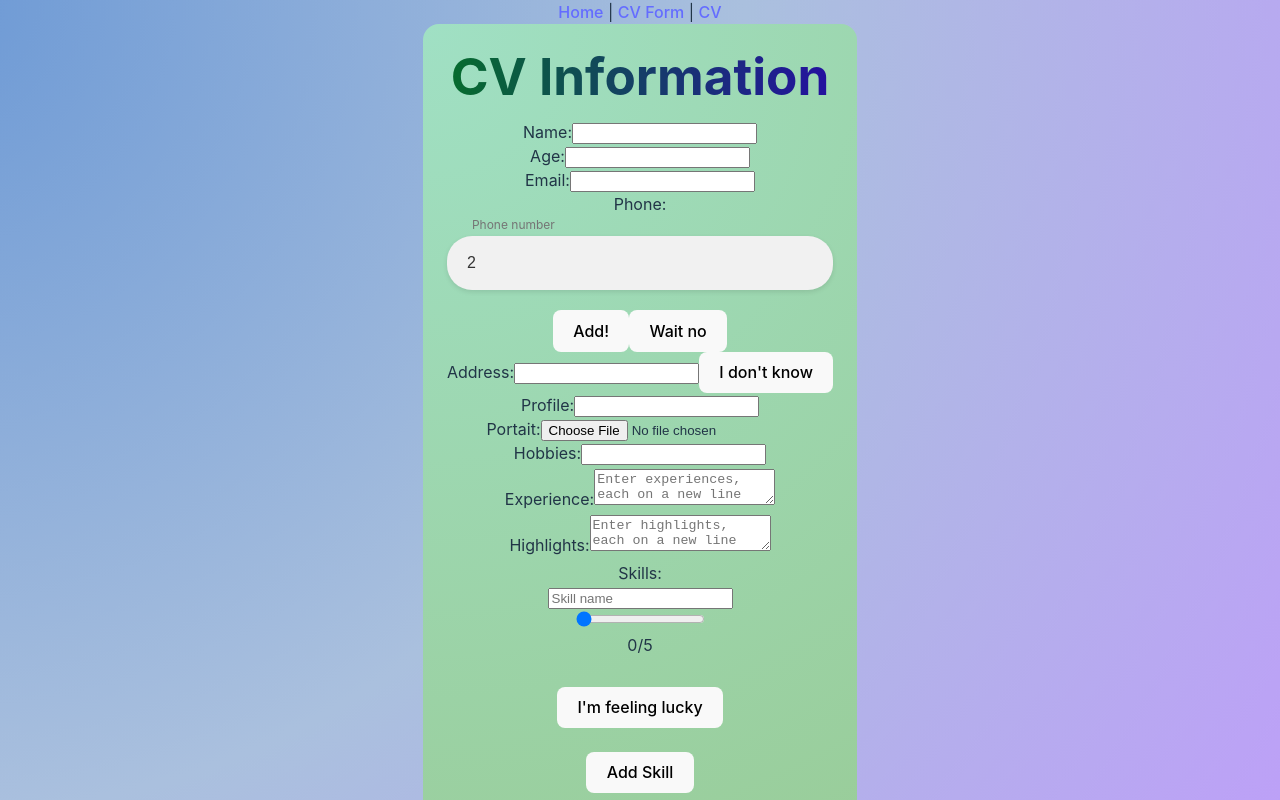
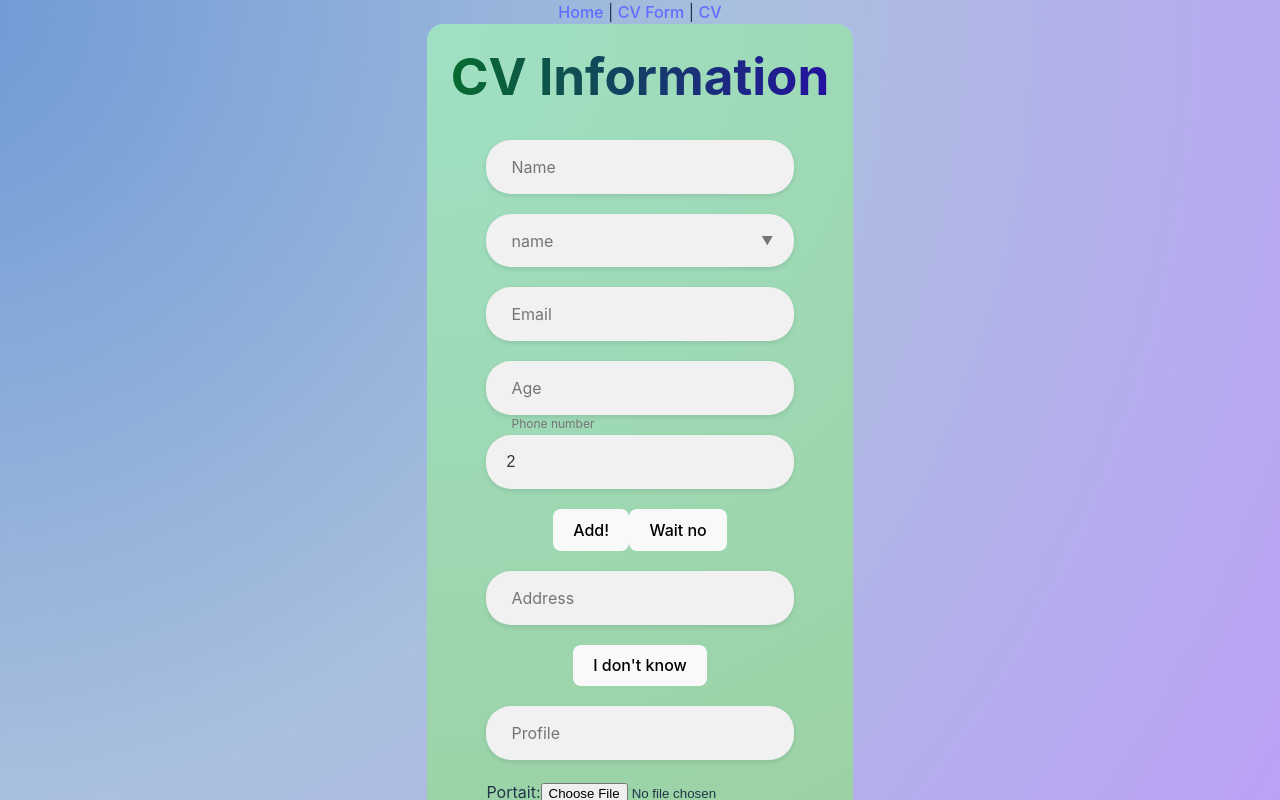
Before and after one commit to WatMan77/rottai, a React (Vite) app in the folder frontend/: page /cv-form in a window 1280 px wide. Shown: the top 800 px of the page. Built offline with nearby package versions, Linux system fonts and the light colour scheme.

Commit message:
Custom inputs

```diff
--- a/frontend/src/CVForm.jsx
+++ b/frontend/src/CVForm.jsx
@@ -76,61 +76,52 @@ function CVForm() {
     <SC.CVFormContainer>
       <H1>CV Information</H1>
       <form onSubmit={handleSubmit}>
-        <label>
-          Name:
-          <input
-            type="text"
-            name="name"
+      <CustomInput
+          label="Name"
+          value={name}
+          onChange={(e) => setName(e.target.value)}
+          type="select"
+        />
+        <CustomSelect
+          label='name'
+          options={[
+            // empty first
+            { value: "", label: "" },
+            { value: "1", label: "1" },
+            { value: "2", label: "2" },
+            { value: "3", label: "3" },
+          ]}
           value={name}
           onChange={(e) => setName(e.target.value)}
         />
-        </label>
-        <br />
-        <label>
-          Age:
-          <input
+
+        <CustomInput
+          label="Email"
+          value={email}
+          onChange={(e) => setEmail(e.target.value)}
+        />
+
+        <CustomInput
+          label="Age"
           type="number"
-            name="age"
           value={age}
           onChange={(e) => setAge(e.target.value)}
         />
-        </label>
-        <br />
-        <label>
-          Email:
-          <input
-            type="email"
-            name="email"
-            value={email}
-            onChange={(e) => setEmail(e.target.value)}
-          />
-        </label>
-        <br />
-        <label>
-          Phone:
+
         <Phone phone={phone} setPhone={setPhone} />
-        </label>
-        <br />
-        <label>
-          Address:
-          <input
-            type="text"
-            name="address"
+
+        <CustomInput
+          label="Address"
           value={address}
           onChange={(e) => setAddress(e.target.value)}
         />
         <Doxx setAddress={setAddress} />
-        </label>
-        <br />
-        <label>
-          Profile:
-          <input
-            type="text"
-            name="profile"
+
+        <CustomInput
+          label="Profile"
           value={profile}
           onChange={(e) => setProfile(e.target.value)}
         />
-        </label>
         <SingleFileUploader
           setBase64Image={setPdfImage}
         />
```
Lines whose indentation alone changed are shown as unchanged.
